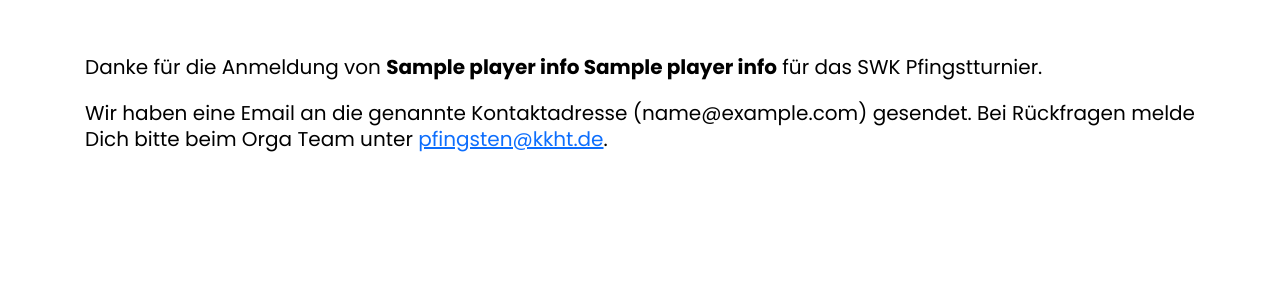
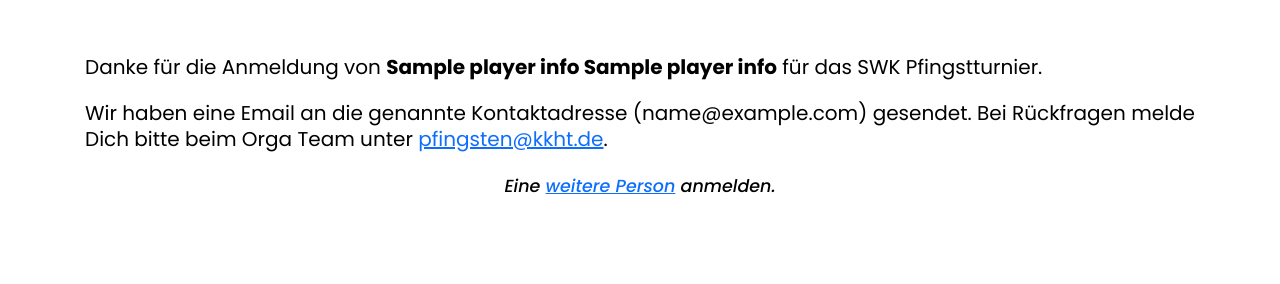
Before and after one commit to kkht-swk/pfingsten-reg, a Symfony app: template templates/player_info/player_summary.html.twig in a window 1280 px wide. Shown: the part 377-661 px from the top of the page. Run offline with Twig, Linux system fonts and the light colour scheme; the template is opened without the code that fills it: most values are stand-ins (such as "Sample title", 1, 10 or a date in 2020); style sheets or scripts are compiled from the project's sources; some libraries are stand-ins or nearby versions.

Commit message:
feat: add link to register another player

```diff
--- a/templates/player_info/player_summary.html.twig
+++ b/templates/player_info/player_summary.html.twig
@@ -15,5 +15,8 @@
       <p>Wir haben eine Email an die genannte Kontaktadresse ({{ playerInfo.kontakt.email}}) gesendet. Bei Rückfragen
       melde Dich bitte beim Orga Team unter <a href="mailto:pfingsten@kkht.de">pfingsten@kkht.de</a>.
       </p>
+
+      <p class="text-center"><small><i>Eine <a href="/player/register">weitere Person</a> anmelden.</i></small></p>
+
     </div>
 {% endblock %}
```
